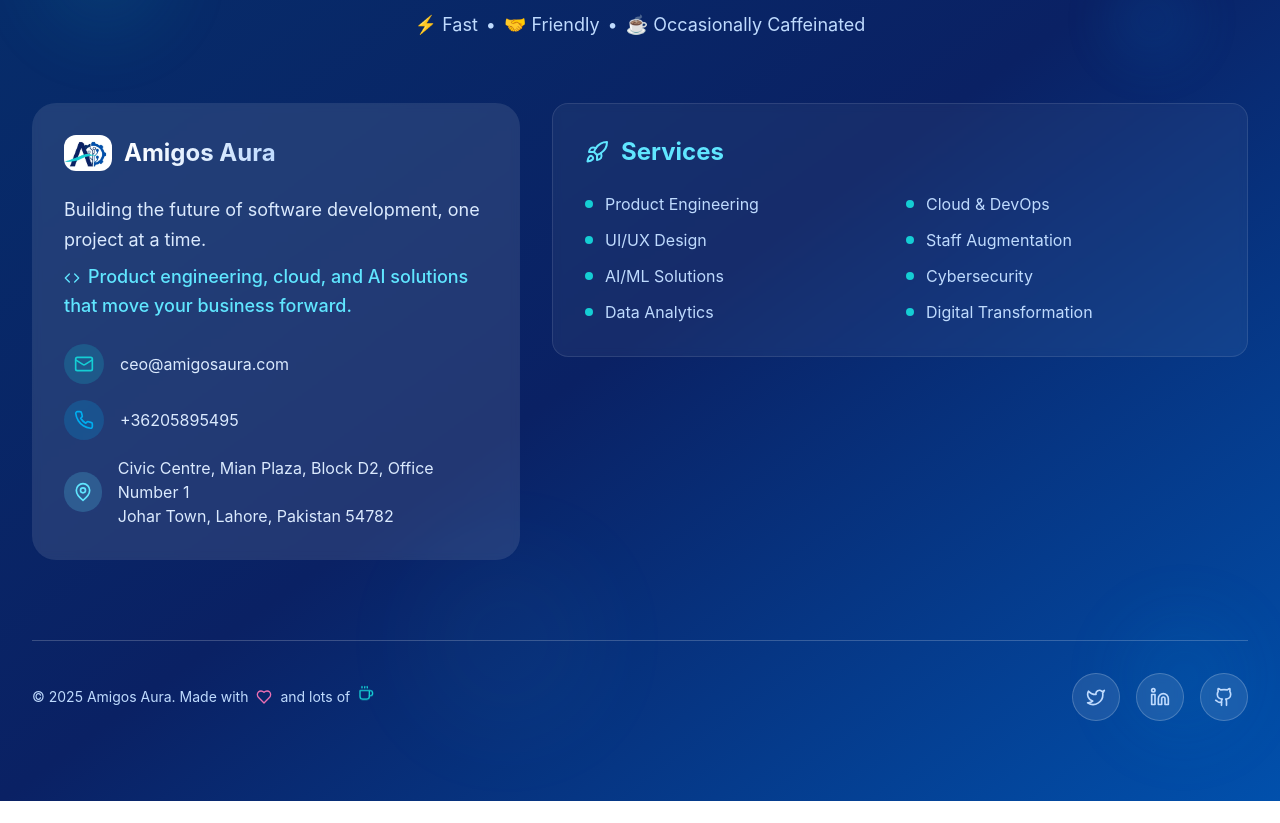
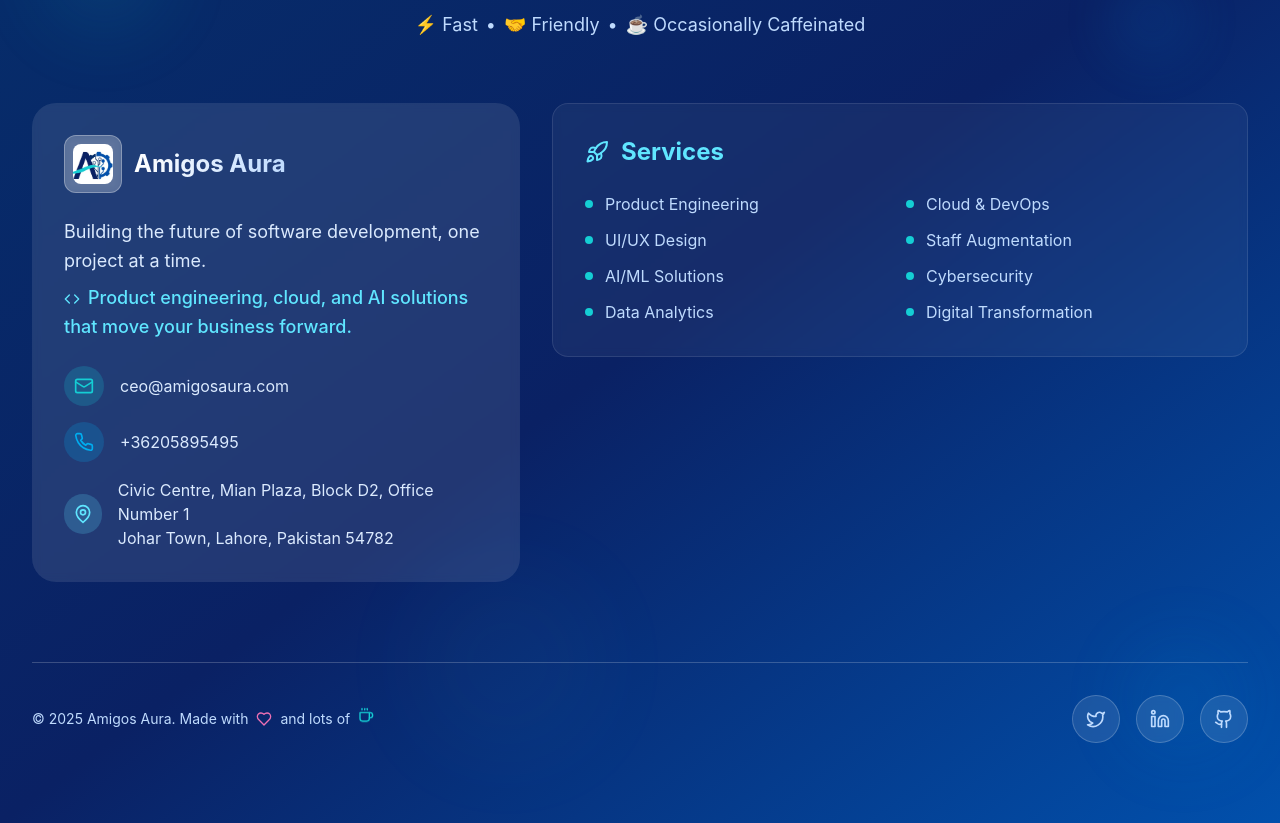
Before and after one commit to MuhammadFarhanA/Amigos-Aura, a React (Vite) app: page /contact in a window 1280 px wide. Shown: the part 1160-1983 px from the top of the page. Before the commit the page ends 1961 px from the top, so only its background shows below. Built offline with nearby package versions, Linux system fonts and the light colour scheme.

Commit message:
Updated Footer.tsx

```diff
--- a/src/components/Footer.tsx
+++ b/src/components/Footer.tsx
@@ -37,13 +37,17 @@
           {/* Company Info - Diagonal Card */}
           <div className="lg:col-span-5 bg-white/10 backdrop-blur-sm rounded-3xl p-8 transform transition-transform duration-300">
             <Link to="/" className="flex items-center space-x-3 mb-6">
-              <motion.img
-                src="/assets/mini.jpg"
-                alt="Amigos Aura Logo"
+              <motion.div
                 whileHover={{ rotate: 5, scale: 1.1 }}
                 transition={{ duration: 0.5 }}
-                className="w-12 h-13 rounded-xl object-cover"
-              />
+                className="bg-white/20 backdrop-blur-sm p-2 rounded-xl border border-white/30"
+              >
+                <img
+                  src="/assets/mini.jpg"
+                  alt="Amigos Aura Logo"
+                  className="w-10 h-10 rounded-lg object-cover"
+                />
+              </motion.div>
               <span className="text-2xl font-bold bg-gradient-to-r from-white to-blue-200 bg-clip-text text-transparent">Amigos Aura</span>
             </Link>
             <p className="text-blue-100 leading-relaxed mb-6 text-lg">
```
